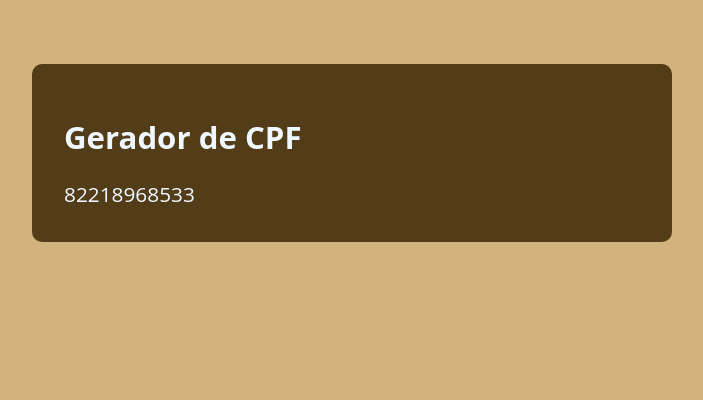
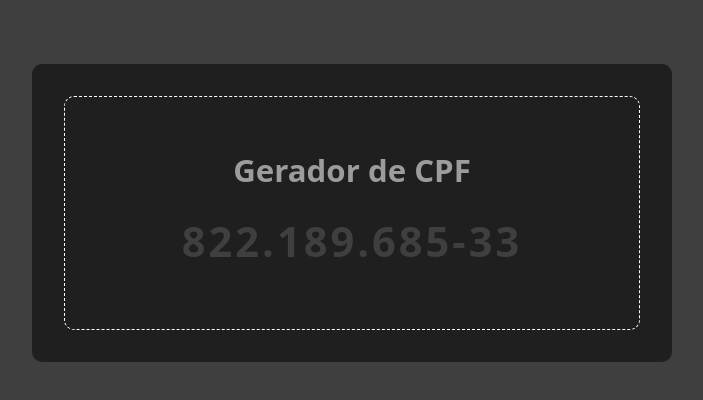
Before and after one commit to ThiagoSuchi/js-course-udemy, a website with bundled scripts: page GeradorCpf/public/index.html in a window 1280 px wide. Shown: the whole page, without its empty margins (288-991 px from the left). Built offline with nearby package versions, Linux system fonts and the light colour scheme.

Commit message:
Criando um gerador de CPFs válidos...

```diff
--- a/GeradorCpf/public/assets/css/style.css
+++ b/GeradorCpf/public/assets/css/style.css
@@ -1,7 +1,7 @@
 :root {
-    --primary-color: rgb(209, 180, 125);
-    --primary-color-dark: rgb(82, 61, 24);
-    --primary-color-buttonClick: rgb(133, 122, 103);
+    --primary-color: rgb(63, 63, 63);
+    --primary-color-dark: rgb(31, 31, 31);
+    --second-color: rgb(156, 156, 156);
 }
 
 * {
@@ -21,8 +21,28 @@ body {
 .container {
     max-width: 40rem;
     margin: 4rem auto;
-    background: rgb(82, 61, 24);
-    color: aliceblue;
+    background: var(--primary-color-dark);
+    color: var(--second-color);
     padding: 2rem;
     border-radius: 10px;
 }
+
+.container h1 {
+    text-align: center;
+    margin-bottom: 40px;
+}
+
+.cpf-gerado {
+    font-size: 2em;
+    text-align: center;
+    color: var(--primary-color);
+    font-weight: bold;
+    margin-bottom: 40px;
+    letter-spacing: 3px;
+}
+
+.borda {
+    border: 1px dashed white;
+    border-radius: 10px;
+    padding: 2rem;
+}
--- a/GeradorCpf/public/index.html
+++ b/GeradorCpf/public/index.html
@@ -9,8 +9,10 @@
 <body>
 
     <section class="container">
-        <h1>Gerador de CPF</h1>
-        <div class="cpf-gerado"></div>
+        <div class="borda">
+            <h1>Gerador de CPF</h1>
+            <div class="cpf-gerado"></div>
+        </div>
     </section>
 
     <script type="module" src="../src/main.js"></script>
--- a/GeradorCpf/src/models/geradorCPF.js
+++ b/GeradorCpf/src/models/geradorCPF.js
@@ -5,11 +5,20 @@ export default class GeraCPF {
         return String(Math.floor(Math.random() * (max - min) + min));
     }
 
+    cpfFormatado(cpf) {
+        return (
+            cpf.slice(0, 3) + '.' +
+            cpf.slice(3, 6) + '.' +
+            cpf.slice(6, 9) + '-' +
+            cpf.slice(9, 11)
+        )
+    }
+
     geraNovoCpf() {
         const cpfSemDigito = this.rand();
         const digito1 = ValidaCPF.geraDigito(cpfSemDigito);
         const digito2 = ValidaCPF.geraDigito(cpfSemDigito + digito1);
         const novoCpf = cpfSemDigito + digito1 + digito2;
-        return novoCpf;
+        return this.cpfFormatado(novoCpf);
     }
 }
```
